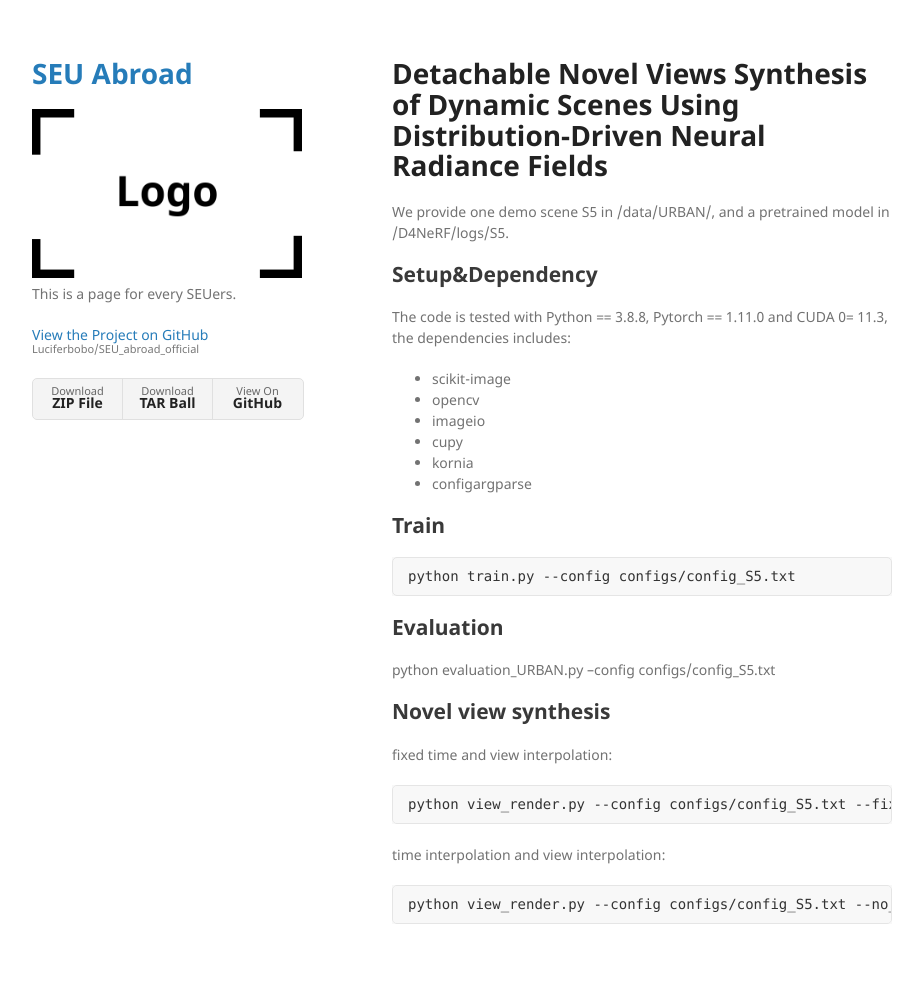
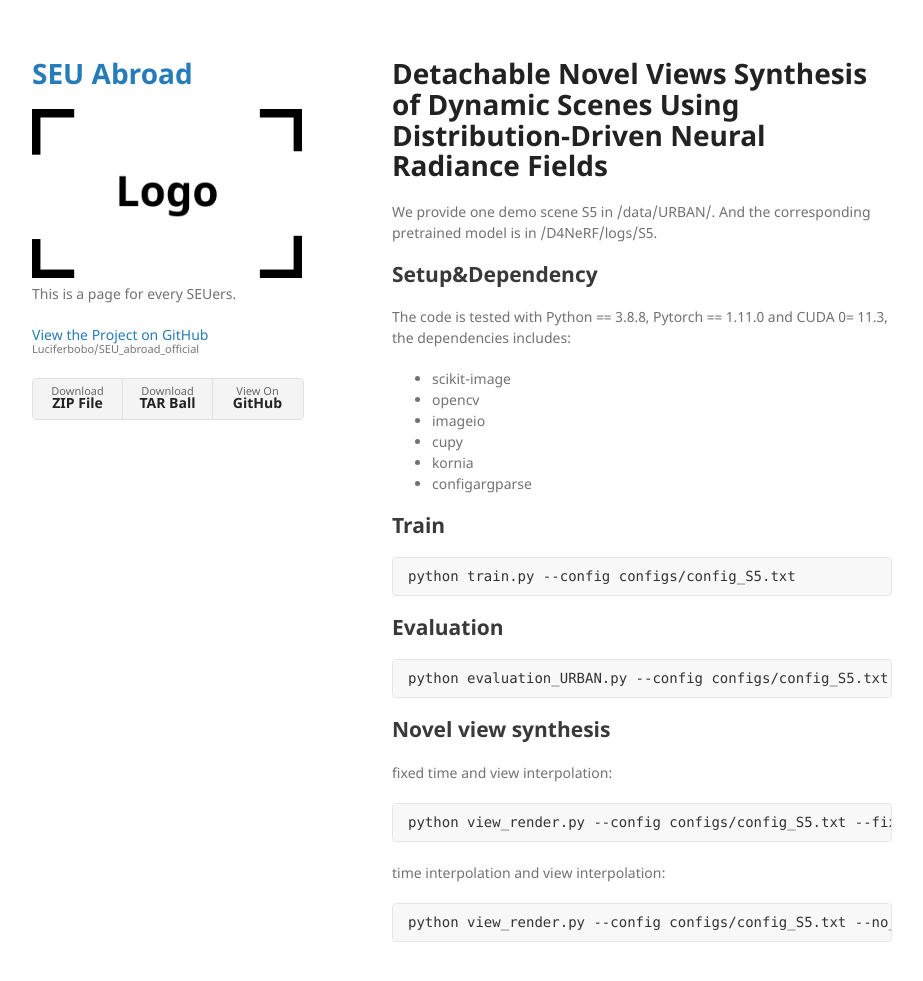
Before and after one commit to Luciferbobo/SEU_abroad_official, a Jekyll site: the page built from test.md, in a window 1280 px wide and 1012 px high. Shown: the top 981 px of the window, without its empty margins (178-1101 px from the left). Built offline with Jekyll 4.4.1, drawn with Linux system fonts in a browser that asks for light colours; our own code applies the rules of GitHub Pages for plain Markdown files.

Commit message:
Update test.md

````diff
--- a/test.md
+++ b/test.md
@@ -1,6 +1,6 @@
 # Detachable Novel Views Synthesis of Dynamic Scenes Using Distribution-Driven Neural Radiance Fields
 
-We provide one demo scene S5 in /data/URBAN/, and a pretrained model in /D4NeRF/logs/S5.
+We provide one demo scene S5 in /data/URBAN/. And the corresponding pretrained model is in /D4NeRF/logs/S5.
 
 ## Setup&Dependency
 The code is tested with Python == 3.8.8, Pytorch == 1.11.0 and CUDA 0= 11.3, the dependencies includes:
@@ -13,13 +13,16 @@ The code is tested with Python == 3.8.8, Pytorch == 1.11.0 and CUDA 0= 11.3, the
 * configargparse
 
 ## Train
+
 ```
 python train.py --config configs/config_S5.txt
 ```
 
 ## Evaluation
 
+```
 python evaluation_URBAN.py --config configs/config_S5.txt
+```
 
 ## Novel view synthesis
 
````
